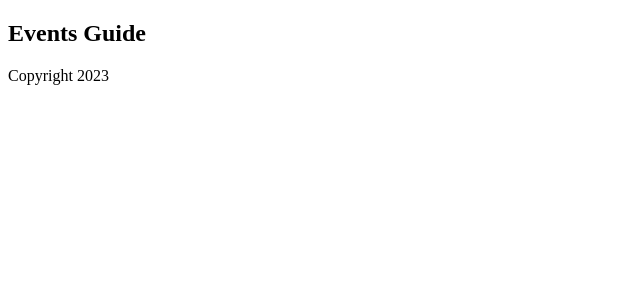
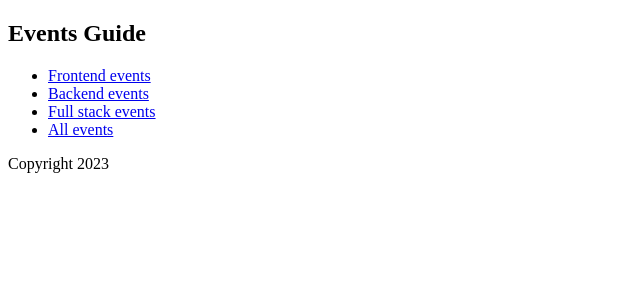
Before and after one commit to NDraganov/event-guide, a Next.js app: page / in a window 1280 px wide. Shown: the top 300 px of the page, without its empty margins (0-640 px from the left). Built offline with nearby package versions, Linux system fonts and the light colour scheme.

Commit message:
Add navigation links to the navigation

```diff
--- a/components/layout/header/navigation-link.jsx
+++ b/components/layout/header/navigation-link.jsx
@@ -4,7 +4,7 @@ import classes from "./navigation-link.module.css";
 
 export default function NavigationLink({ href, title, text }) {
   return (
-    <li>
+    <li className={classes.link}>
       <Link href={href} title={title}>
         {text}
       </Link>
--- a/components/layout/header/navigation.jsx
+++ b/components/layout/header/navigation.jsx
@@ -1,3 +1,4 @@
+import NavigationLink from "./navigation-link";
 import classes from "./navigation.module.css";
 
 export default function Navigation() {
@@ -5,7 +6,28 @@ export default function Navigation() {
     <header className={classes.header}>
       <h2>Events Guide</h2>
       <nav>
-        <ul></ul>
+        <ul>
+          <NavigationLink
+            href={"/frontend-events"}
+            title={"Frontend events"}
+            text={"Frontend events"}
+          />
+          <NavigationLink
+            href={"/backend-events"}
+            title={"Backend events"}
+            text={"Backend events"}
+          />
+          <NavigationLink
+            href={"/full-stack-events"}
+            title={"Full stack events"}
+            text={"Full stack events"}
+          />
+          <NavigationLink
+            href={"/all-events"}
+            title={"All events"}
+            text={"All events"}
+          />
+        </ul>
       </nav>
     </header>
   );
```
